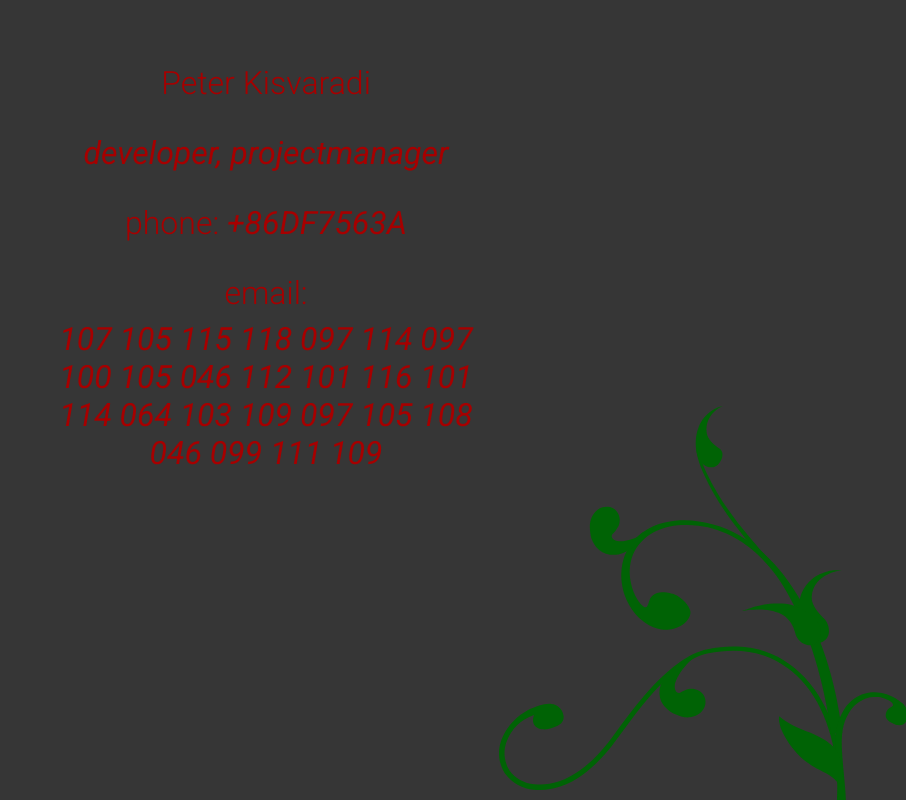
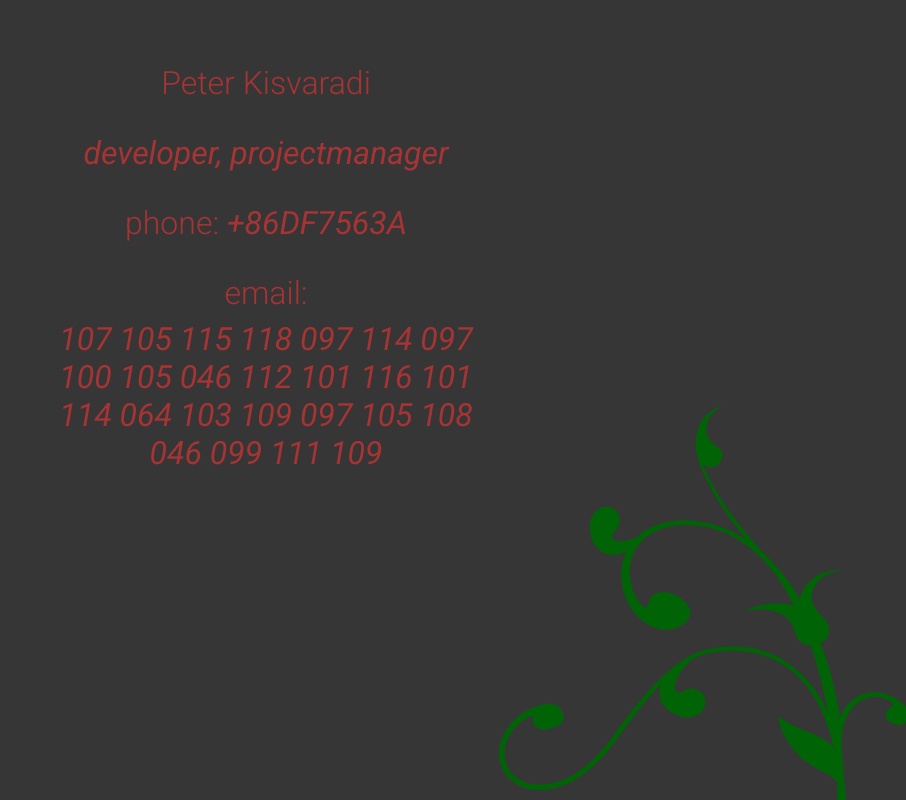
Before and after one commit to peterkisvaradi/personal-site-1, a website: page src/index.html in a window 1280 px wide. Shown: the whole page, without its empty margins (374-1280 px from the left). Drawn offline with Linux system fonts and the light colour scheme.

Commit message:
color mod

```diff
--- a/src/index.css
+++ b/src/index.css
@@ -17,7 +17,7 @@
 }
 
 .container {
-  color: #a60000;
+  color: #a63434;
   font-size: 2rem;
   font-weight: 300;
 }
```
